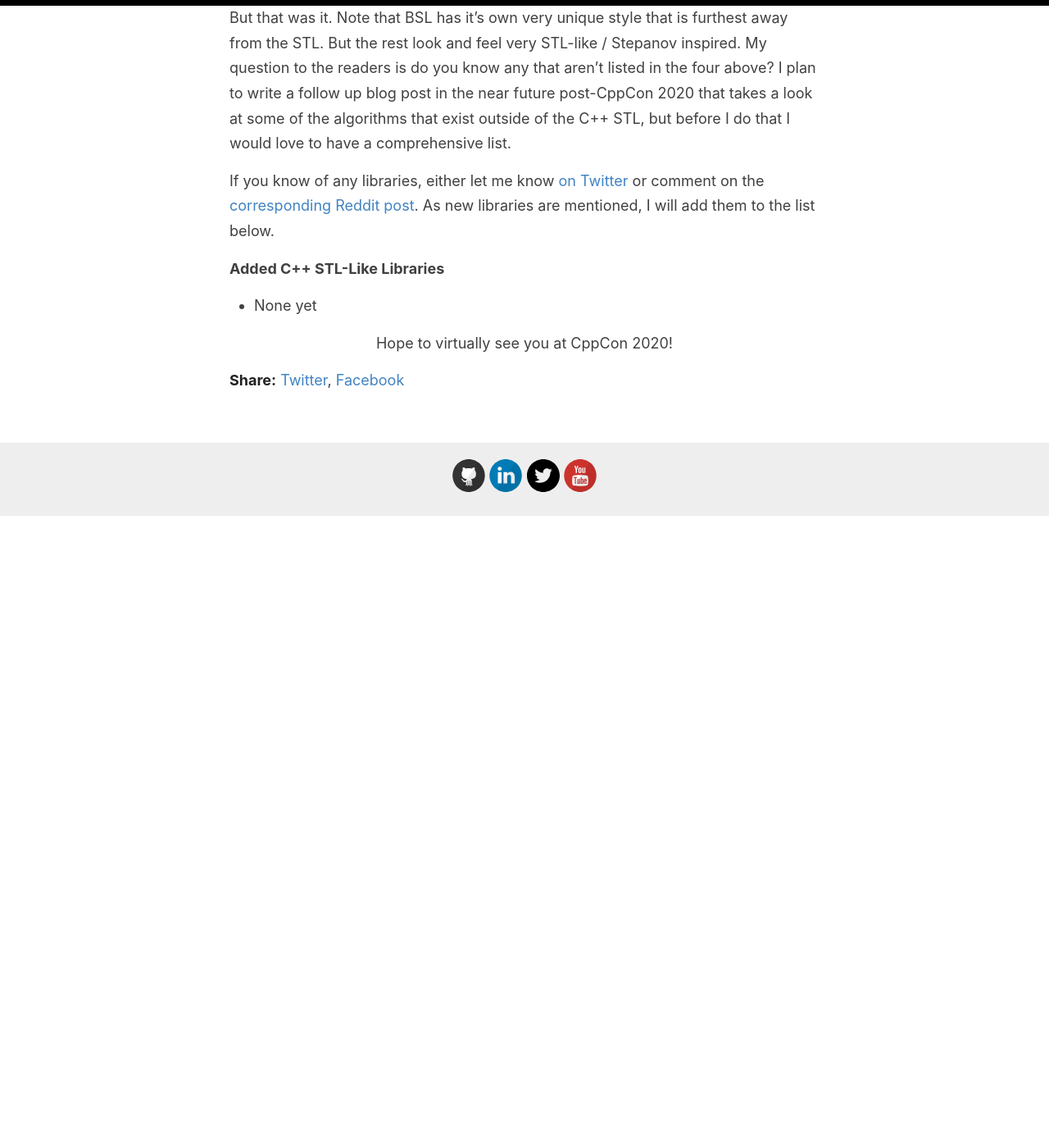
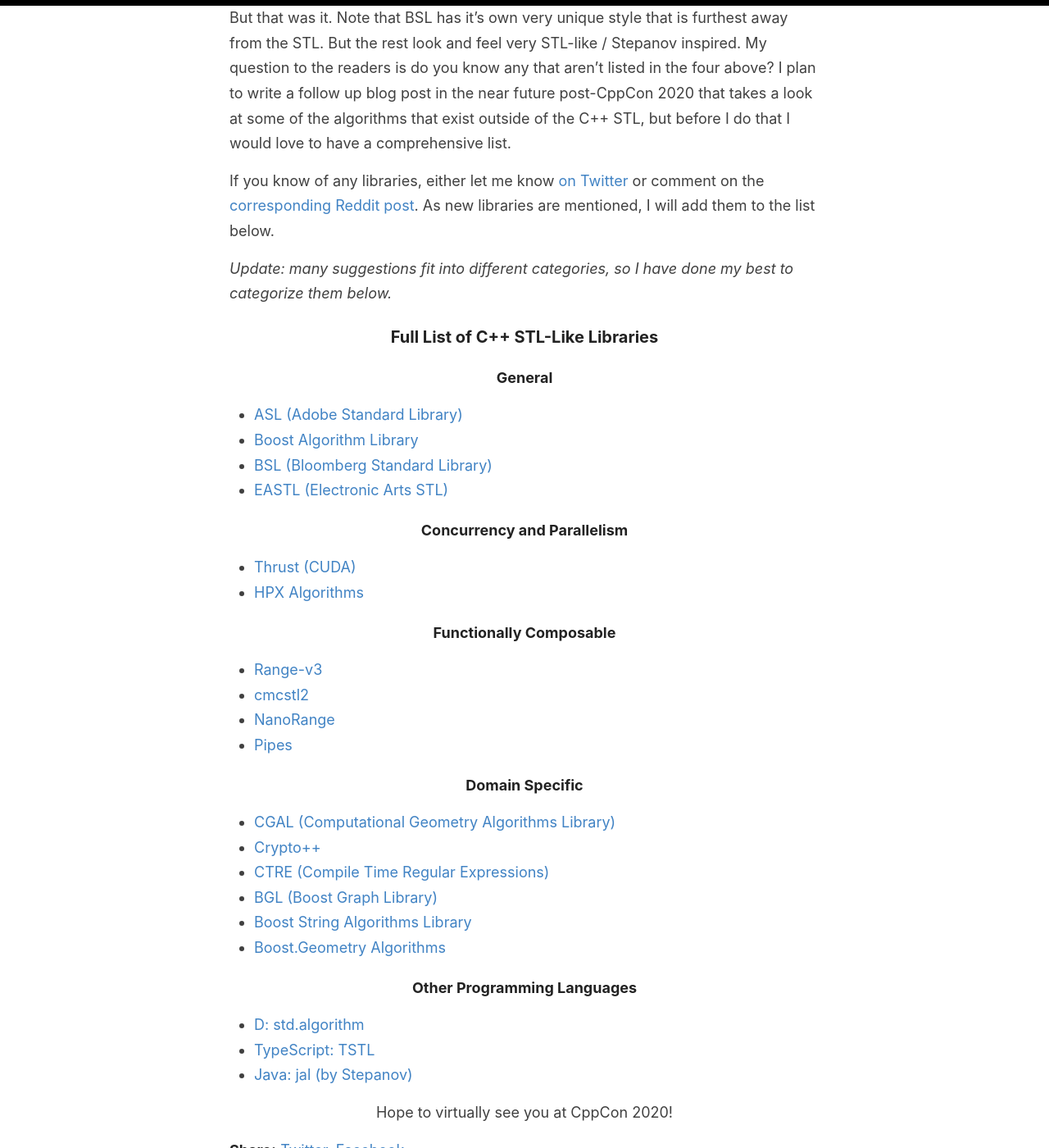
Before and after one commit to codereport/codereport.github.io, a Jekyll site: the page built from _posts/2020-09-09-CppSTLLikeLibraries.md, in a window 1280 px wide and 1400 px high, scrolled down 1783 px. Shown: the whole window at 82% size. Built offline with Jekyll 4.4.1, drawn with Linux system fonts in a browser that asks for light colours; before the commit the page ends 2413 px from its top, so only the background shows below that.

Commit message:
Update 2020-09-09-CppSTLLikeLibraries.md

```diff
--- a/_posts/2020-09-09-CppSTLLikeLibraries.md
+++ b/_posts/2020-09-09-CppSTLLikeLibraries.md
@@ -31,7 +31,38 @@
 
 If you know of any libraries, either let me know [on Twitter](https://twitter.com/code_report/status/1303679705527263235) or comment on the [corresponding Reddit post](https://old.reddit.com/r/cpp/comments/ipb75h/c_stllike_algorithm_libraries). As new libraries are mentioned, I will add them to the list below.
 
-**Added C++ STL-Like Libraries**
-* None yet
+*Update: many suggestions fit into different categories, so I have done my best to categorize them below.*
+
+### Full List of C++ STL-Like Libraries
+
+#### General
+* [ASL (Adobe Standard Library)](https://stlab.adobe.com/)
+* [Boost Algorithm Library](https://www.boost.org/doc/libs/1_74_0/libs/algorithm/doc/html/index.html)
+* [BSL (Bloomberg Standard Library)](https://github.com/bloomberg/bde/tree/master/groups/bsl/bslalg)
+* [EASTL (Electronic Arts STL)](https://github.com/electronicarts/EASTL/blob/master/include/EASTL/algorithm.h)
+
+#### Concurrency and Parallelism
+* [Thrust (CUDA)](https://docs.nvidia.com/cuda/thrust/index.html#algorithms)
+* [HPX Algorithms](https://hpx-docs.stellar-group.org/latest/html/libs/algorithms/api.html#libs-algorithms-api)
+
+#### Functionally Composable
+* [Range-v3](https://ericniebler.github.io/range-v3/)
+* [cmcstl2](https://github.com/CaseyCarter/cmcstl2)
+* [NanoRange](https://github.com/tcbrindle/NanoRange)
+* [Pipes](https://github.com/joboccara/pipes)
+
+#### Domain Specific
+* [CGAL (Computational Geometry Algorithms Library)](https://www.cgal.org/)
+* [Crypto++](https://www.cryptopp.com/)
+* [CTRE (Compile Time Regular Expressions)](https://compile-time-regular-expressions.readthedocs.io/en/latest/)
+* [BGL (Boost Graph Library)](https://www.boost.org/doc/libs/1_74_0/libs/graph/doc/)
+* [Boost String Algorithms Library](https://www.boost.org/doc/libs/1_74_0/doc/html/string_algo.html)
+* [Boost.Geometry Algorithms](https://www.boost.org/doc/libs/1_74_0/libs/geometry/doc/html/geometry/reference/algorithms.html)
+
+#### Other Programming Languages
+* [D: std.algorithm](https://dlang.org/phobos/std_algorithm.html)
+* [TypeScript: TSTL](https://github.com/samchon/tstl)
+* [Java: jal (by Stepanov)](http://stepanovpapers.com/jal-20031117/docs/index.html)
+
 
 <center>Hope to virtually see you at CppCon 2020!</center>
```
